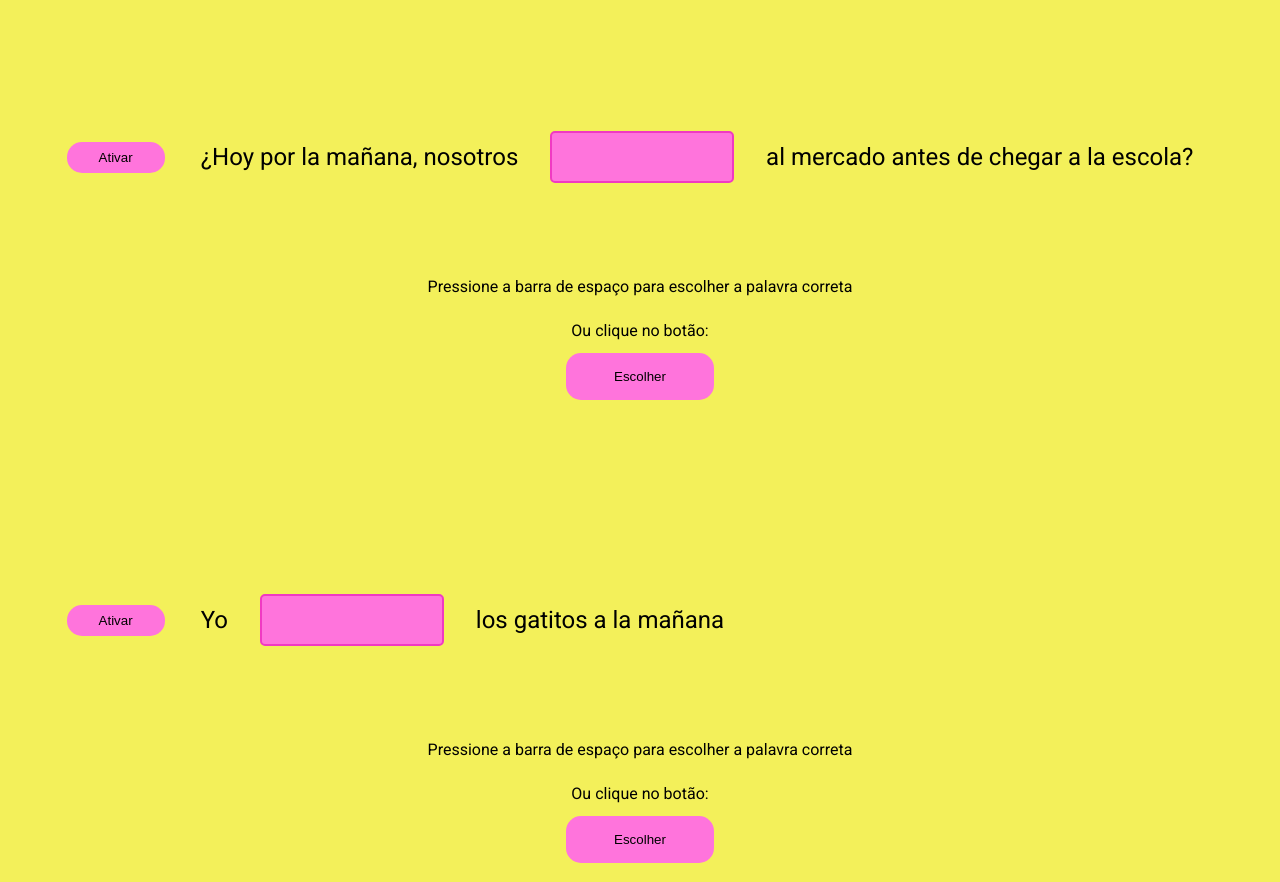
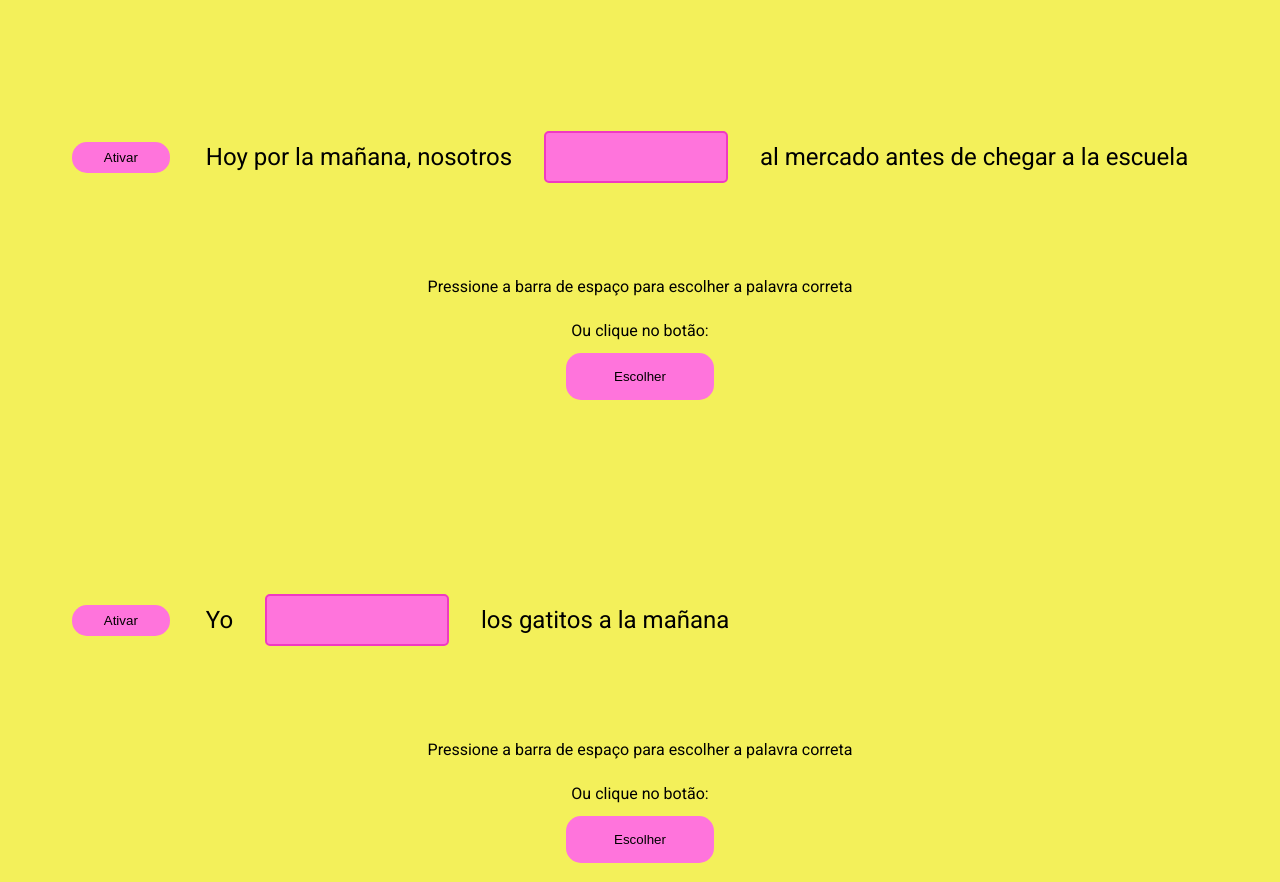
Before and after one commit to Renan-Mochizuki/JogoEspanhol, a React (Vite) app: page /game in a window 1280 px wide. Shown: the part 1100-1982 px from the top of the page. Built offline with nearby package versions, Linux system fonts and the light colour scheme.

Commit message:
Correção da frase

```diff
--- a/src/pages/Game.jsx
+++ b/src/pages/Game.jsx
@@ -18,8 +18,8 @@ const questions = [
     answerIndex: 1
   },
   {
-    leftText: '¿Hoy por la mañana, nosotros',
-    rightText: 'al mercado antes de chegar a la escola?',
+    leftText: 'Hoy por la mañana, nosotros',
+    rightText: 'al mercado antes de chegar a la escuela',
     words: ['he ido', 'has ido', 'ha ido', 'hemos ido ', 'han ido'],
     answerIndex: 3
   },
```
